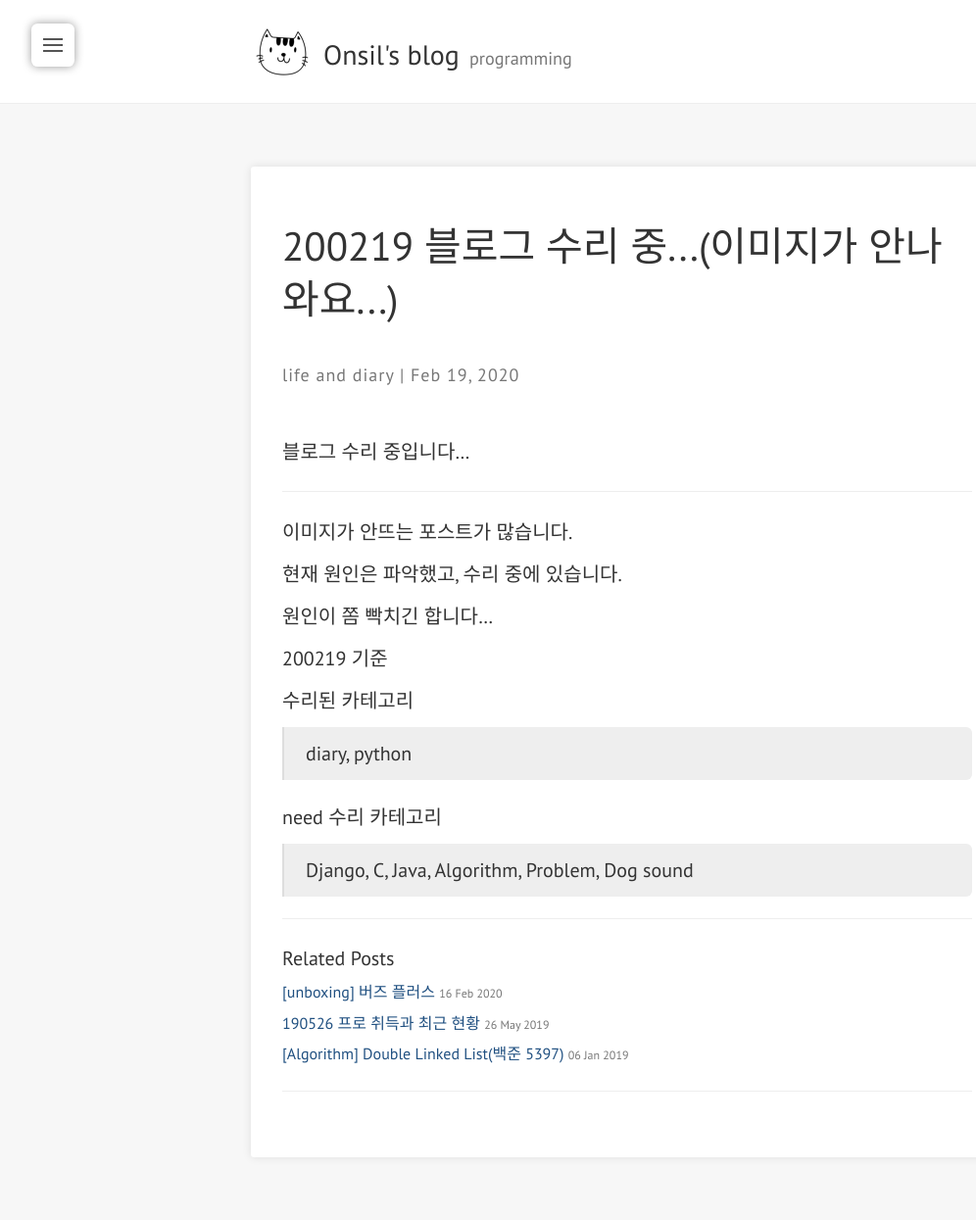
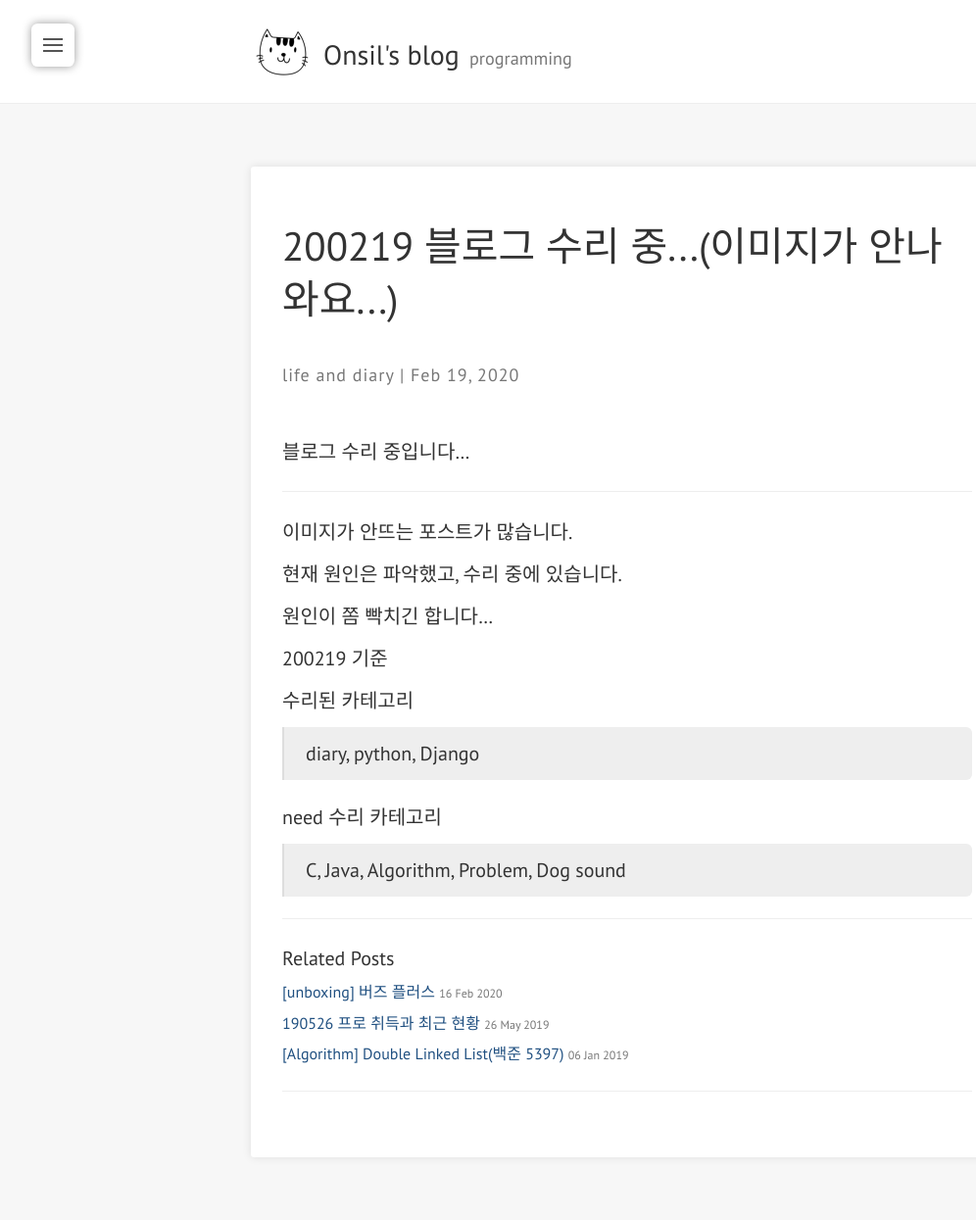
Before and after one commit to Onsil-TheGreenHouse/Onsil-TheGreenHouse.github.io, a Jekyll site: the page built from _posts/life/diary/2020-02-19-diary.md, in a window 1280 px wide. Shown: the whole page at 98% size, without its empty margins (0-996 px from the left). Built offline with Jekyll 4.4.1, drawn with Linux system fonts in a browser that asks for light colours; nearby versions of some CDN libraries; comment, search, counter and statistics services are not loaded.

Commit message:
update updated category

```diff
--- a/_posts/life/diary/2020-02-19-diary.md
+++ b/_posts/life/diary/2020-02-19-diary.md
@@ -22,7 +22,7 @@ comments: true
 200219 기준
 
 수리된 카테고리
-> diary, python
+> diary, python, Django
 
 need 수리 카테고리
-> Django, C, Java, Algorithm, Problem, Dog sound
+> C, Java, Algorithm, Problem, Dog sound
```
